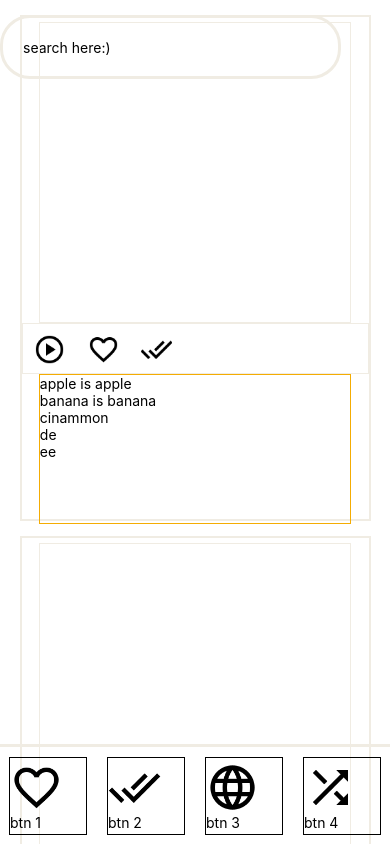
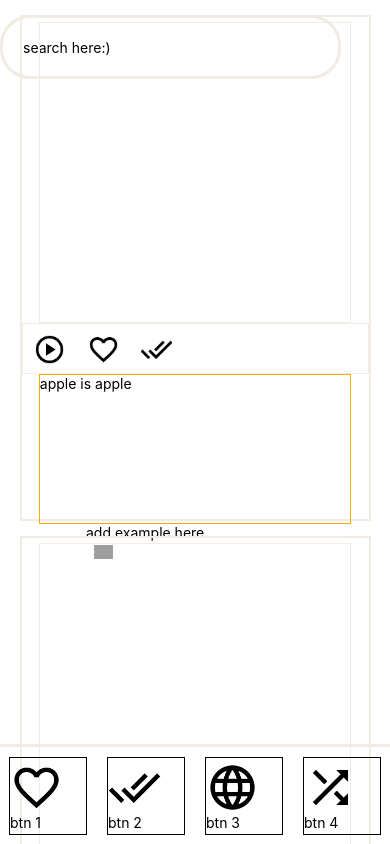
Before and after one commit to chsunwoo1002/voca-memo, a React Native app: screen / in a window 390 px wide. Built offline with nearby package versions, Linux system fonts and the light colour scheme; grey boxes are pictures that could not be loaded.

Commit message:
add example input functionality

```diff
--- a/components/Feed.tsx
+++ b/components/Feed.tsx
@@ -1,5 +1,5 @@
 import React, { useState } from "react";
-import { View, Text } from "react-native";
+import { View, Text, TextInput } from "react-native";
 import FlipVocaCard from "./card/FlipVocaCard";
 import { FeedProps } from "./types/feed";
 import { VocabularyType } from "./types/word";
@@ -10,6 +10,7 @@ import ExampleCard from "./card/ExampleCard";
 const Feed: React.FC<FeedProps> = ({ word }) => {
   const [isFavourite, setIsFavourite] = useState<Boolean>(false);
   const [isMemorized, setIsMemorized] = useState<Boolean>(false);
+  const [additionalExample, setAdditionalExample] = useState<string>("");
   const [examples, setExamples] = useState<Array<string>>([
     "apple is apple",
     "banana is banana",
@@ -23,10 +24,17 @@ const Feed: React.FC<FeedProps> = ({ word }) => {
     memorized: require("../assets/icons/done_all.png"),
     play: require("../assets/icons/play.png"),
     pause: require("../assets/icons/pause.png"),
+    add: require("../assets/icons/add.png"),
   };
 
   const switchButtonValue = () => {};
   const playSound = () => {};
+  const updateExampleString = (example: string) => {
+    setAdditionalExample(example);
+  };
+  const submitUpdateExample = () => {
+    setExamples((prev) => [additionalExample, ...prev]);
+  };
   return (
     <View style={Styles.feedContainer}>
       <View style={Styles.feedFlip}></View>
@@ -38,16 +46,27 @@ const Feed: React.FC<FeedProps> = ({ word }) => {
       </View>
       {examples.length > 0 ? (
         <View style={Styles.feedActiveExamplesContainer}>
-          {examples &&
+          <ExampleCard example={examples[0]} />
+          {/*examples &&
             examples.map((example, index) => {
               return <ExampleCard key={index} example={example} />;
-            })}
+            })*/}
         </View>
       ) : (
         <View style={Styles.feedDeactiveExampleContainer}>
           <Text> there is no examples here...please add them</Text>
         </View>
       )}
+      <View style={Styles.feedExampleContainer}>
+        <TextInput
+          style={Styles.feedExampleInput}
+          onChangeText={updateExampleString}
+          placeholder='add example here'
+          inlineImageLeft='search'
+          onSubmitEditing={submitUpdateExample}
+        />
+        <FeedButton onPress={submitUpdateExample} icon={feedIcons.add} />
+      </View>
     </View>
   );
 };
```
